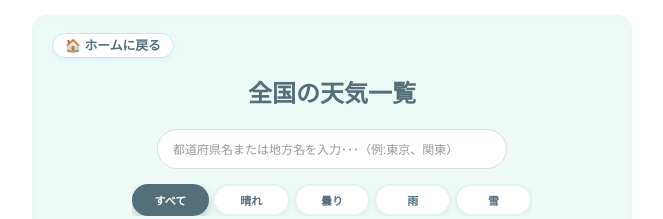
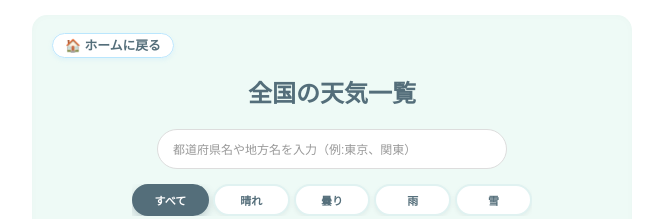
Before and after one commit to bear-bear9/weather-ToDo, a React (Create React App) app: page /list in a window 1280 px wide. Shown: the top 219 px of the page, without its empty margins (308-971 px from the left). Built offline with nearby package versions, Linux system fonts and the light colour scheme; no server answers.

Commit message:
feat: 文言変更

```diff
--- a/src/weather/nationwide-list.tsx
+++ b/src/weather/nationwide-list.tsx
@@ -194,7 +194,7 @@ const WeatherList = () => {
       <input
         type="text"
         className="weather-list-input"
-        placeholder="都道府県名または地方名を入力･･･（例:東京、関東）"
+        placeholder="都道府県名や地方名を入力（例:東京、関東）"
         value={searchTerm}
         onChange={(e) => setSearchTerm(e.target.value)}
         style={{
```
